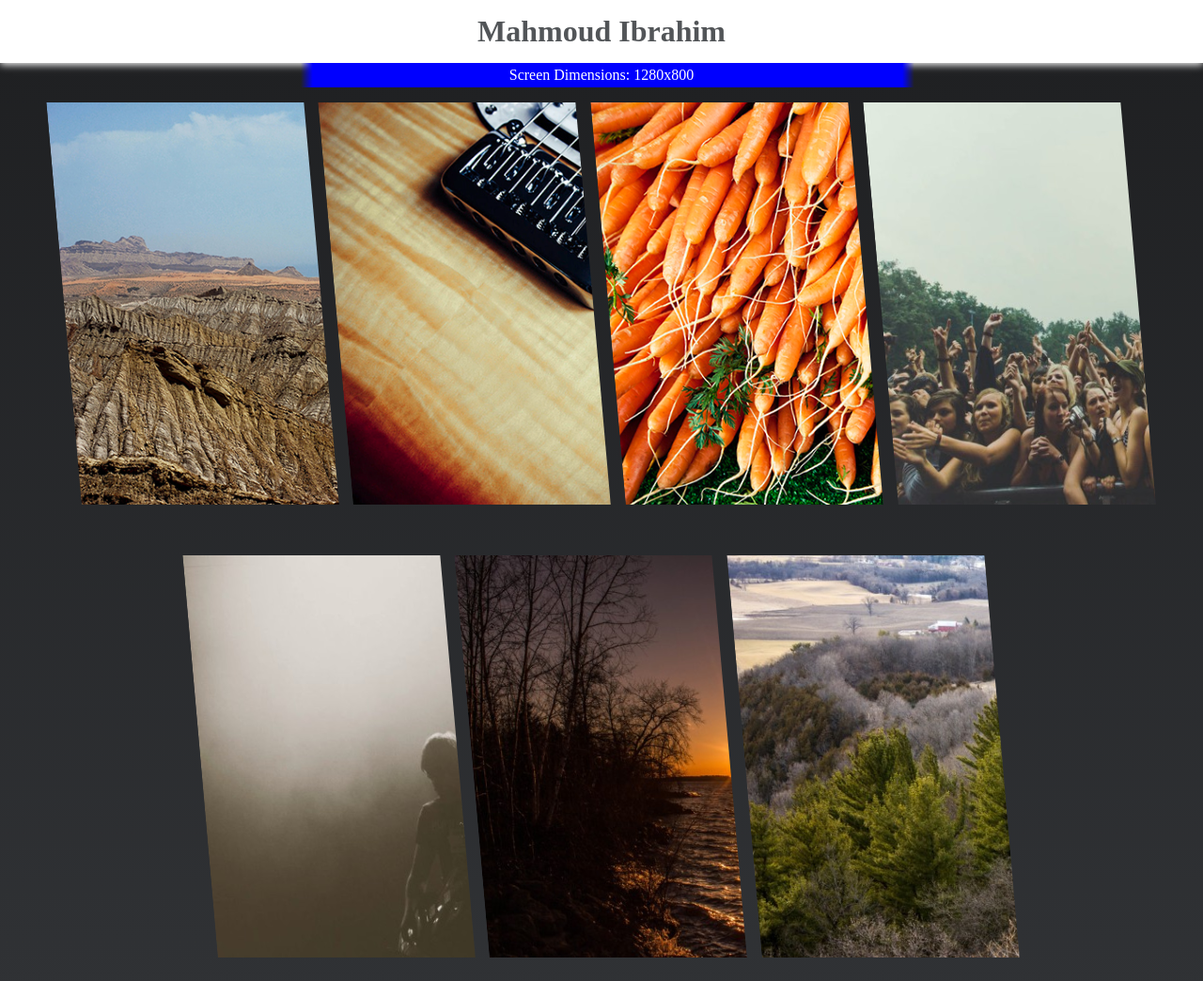
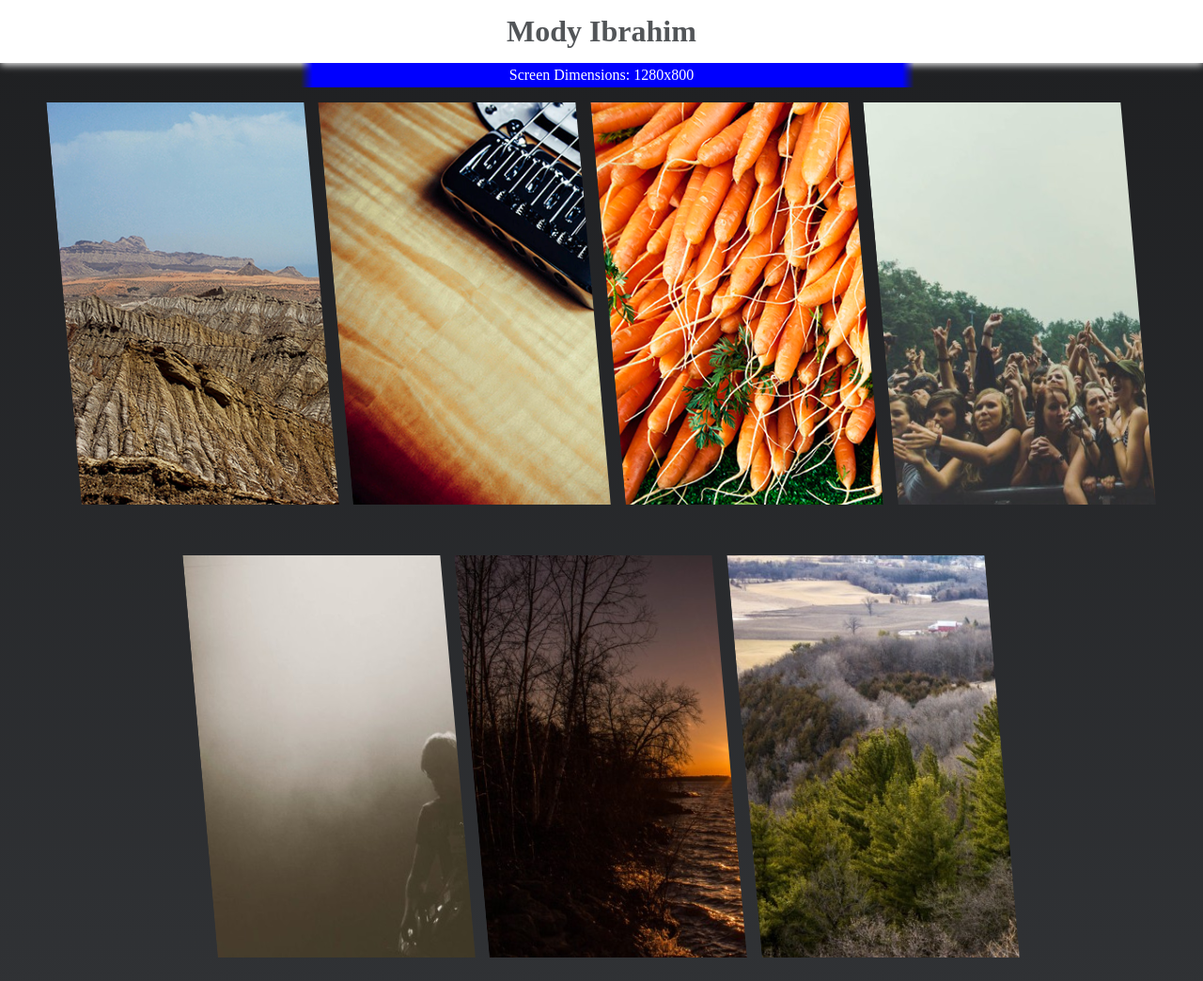
Before and after one commit to ibra0203/responsive-images, a plain HTML site: page index.html in a window 1280 px wide. Shown: the whole page at 94% size. Drawn offline with Linux system fonts and the light colour scheme.

Commit message:
Update index.html

```diff
--- a/index.html
+++ b/index.html
@@ -15,7 +15,7 @@
 <body onresize="displayDim()">
     <div class="wrapper">
         <header>
-            <h1>Mahmoud Ibrahim</h1>
+            <h1>Mody Ibrahim</h1>
         </header>
         <p id="dim-disp"></p>
         <div class="main"><!--the ul element contains a dummy picture to be replaced by images added through script.js-->
```
